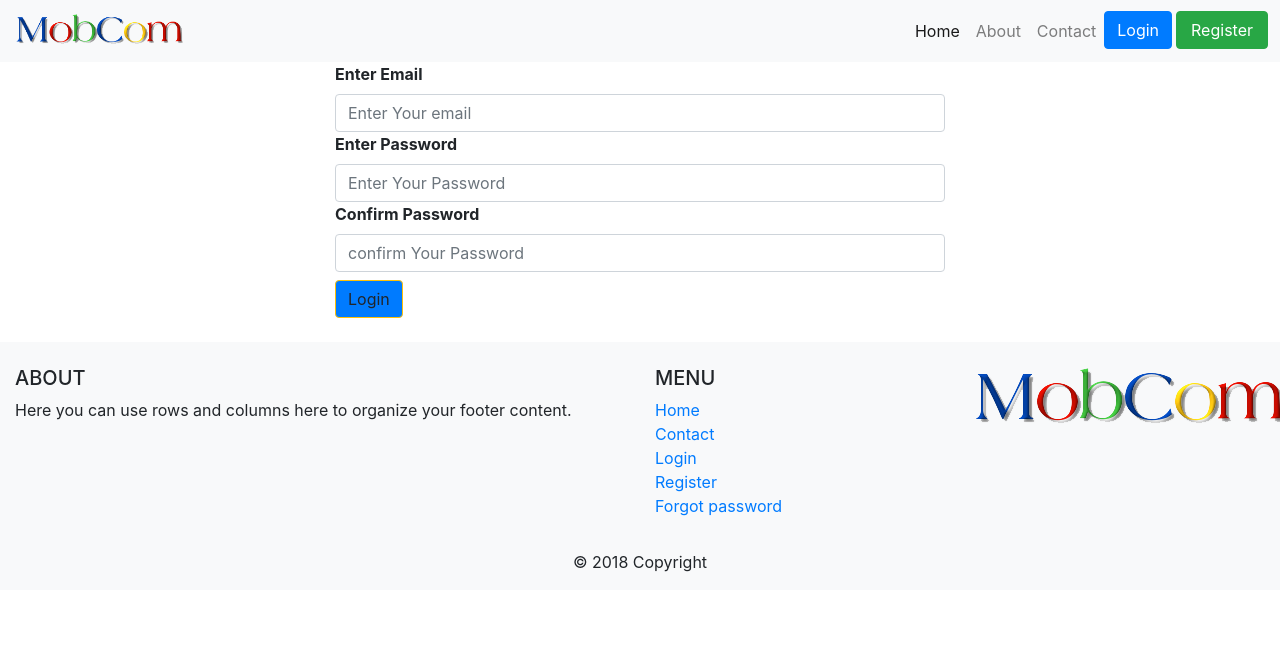
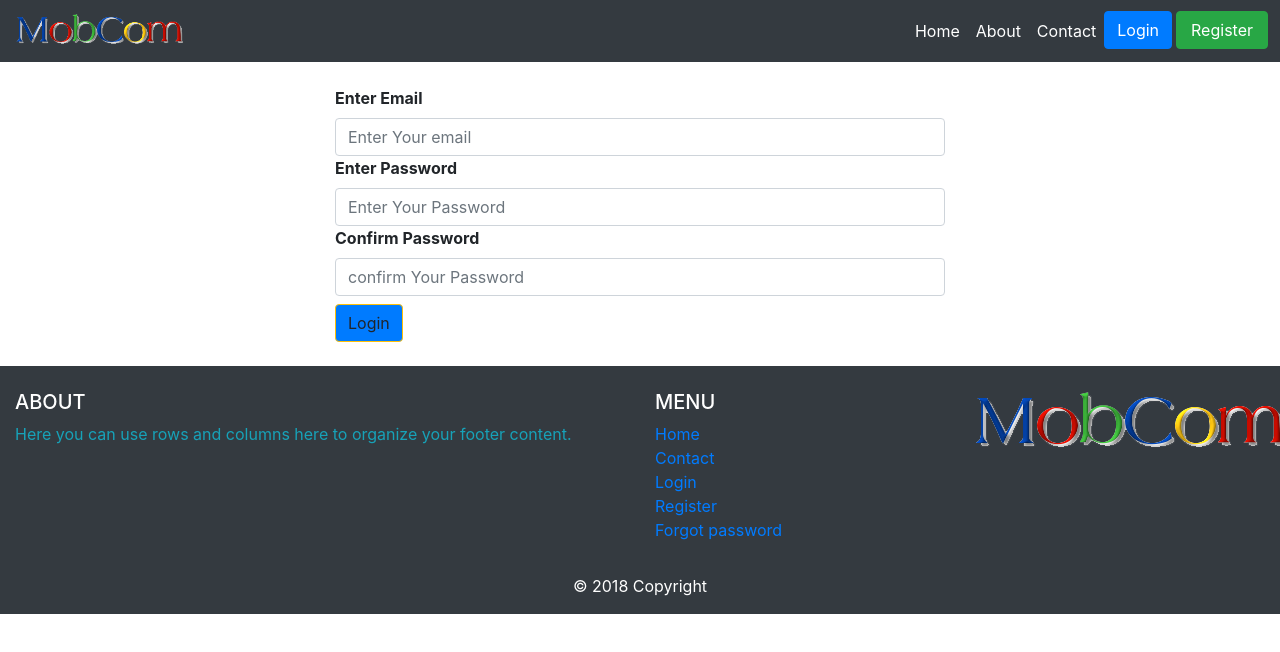
Before and after one commit to Asrakhalil/wad, a plain HTML site: page forget_password.html in a window 1280 px wide. Drawn offline with nearby package versions, Linux system fonts and the light colour scheme.

Commit message:
add styling

```diff
--- a/forget_password.html
+++ b/forget_password.html
@@ -13,7 +13,7 @@
     <script type="text/javascript" src="dist/js/bootstrap.js"></script>
 </head>
 <body>
-<nav class="navbar navbar-expand-lg navbar-light bg-light">
+<nav class="navbar navbar-expand-lg navbar-light bg-dark">
     <a class="navbar-brand" href="#"><img src="images/logoo.png" width="170"/></a>
     <button class="navbar-toggler" type="button" data-toggle="collapse" data-target="#navbarSupportedContent" aria-controls="navbarSupportedContent" aria-expanded="false" aria-label="Toggle navigation">
         <span class="navbar-toggler-icon"></span>
@@ -22,13 +22,13 @@
     <div class="collapse navbar-collapse" id="navbarSupportedContent">
         <ul class="navbar-nav ml-auto">
             <li class="nav-item active">
-                <a class="nav-link" href="index.html">Home <span class="sr-only">(current)</span></a>
+                <a class="nav-link text-white" href="index.html">Home <span class="sr-only">(current)</span></a>
             </li>
             <li class="nav-item">
-                <a class="nav-link" href="about.html">About</a>
+                <a class="nav-link text-white" href="about.html">About</a>
             </li>
             <li class="nav-item">
-                <a class="nav-link" href="contact.html">Contact</a>
+                <a class="nav-link text-white" href="contact.html">Contact</a>
             </li>
             <li class="nav-item">
                 <a type="button" class="btn btn-primary btn-block" href="login.html">Login</a>
@@ -43,7 +43,7 @@
 </body>
 
 <form>
-    <div class="col-lg-6 mx-auto">
+    <div class="col-lg-6 mx-auto mt-4">
         <label class="form-label "><b>Enter Email</b></label>
         <input class="form-control" type="email" name="email" placeholder="Enter Your email ">
     </div>
@@ -60,7 +60,7 @@
     </div>
 </form>
 <!-- Footer -->
-<footer class="page-footer font-small blue pt-4 bg-light mt-4">
+<footer class="page-footer font-small blue pt-4 bg-dark mt-4">
 
     <!-- Footer Links -->
     <div class="container-fluid text-center text-md-left">
@@ -72,8 +72,8 @@
             <div class="col-md-6 mt-md-0 mt-3">
 
                 <!-- Content -->
-                <h5 class="text-uppercase">About</h5>
-                <p>Here you can use rows and columns here to organize your footer content.</p>
+                <h5 class="text-uppercase text-white">About</h5>
+                <p class="text-info">Here you can use rows and columns here to organize your footer content.</p>
 
             </div>
             <!-- Grid column -->
@@ -84,7 +84,7 @@
             <div class="col-md-3 mb-md-0 mb-3">
 
                 <!-- Links -->
-                <h5 class="text-uppercase">Menu</h5>
+                <h5 class="text-uppercase text-white">Menu</h5>
 
                 <ul class="list-unstyled">
                     <li>
@@ -123,7 +123,7 @@
     <!-- Footer Links -->
 
     <!-- Copyright -->
-    <div class="footer-copyright text-center py-3">© 2018 Copyright
+    <div class="footer-copyright text-center py-3 text-white">© 2018 Copyright
     </div>
     <!-- Copyright -->
 
```
Also changed, not shown: about.html (+9 -9 lines), contact.html (+9 -9 lines), index.html (+9 -10 lines), login.html (+9 -9 lines), register.html (+10 -10 lines).
